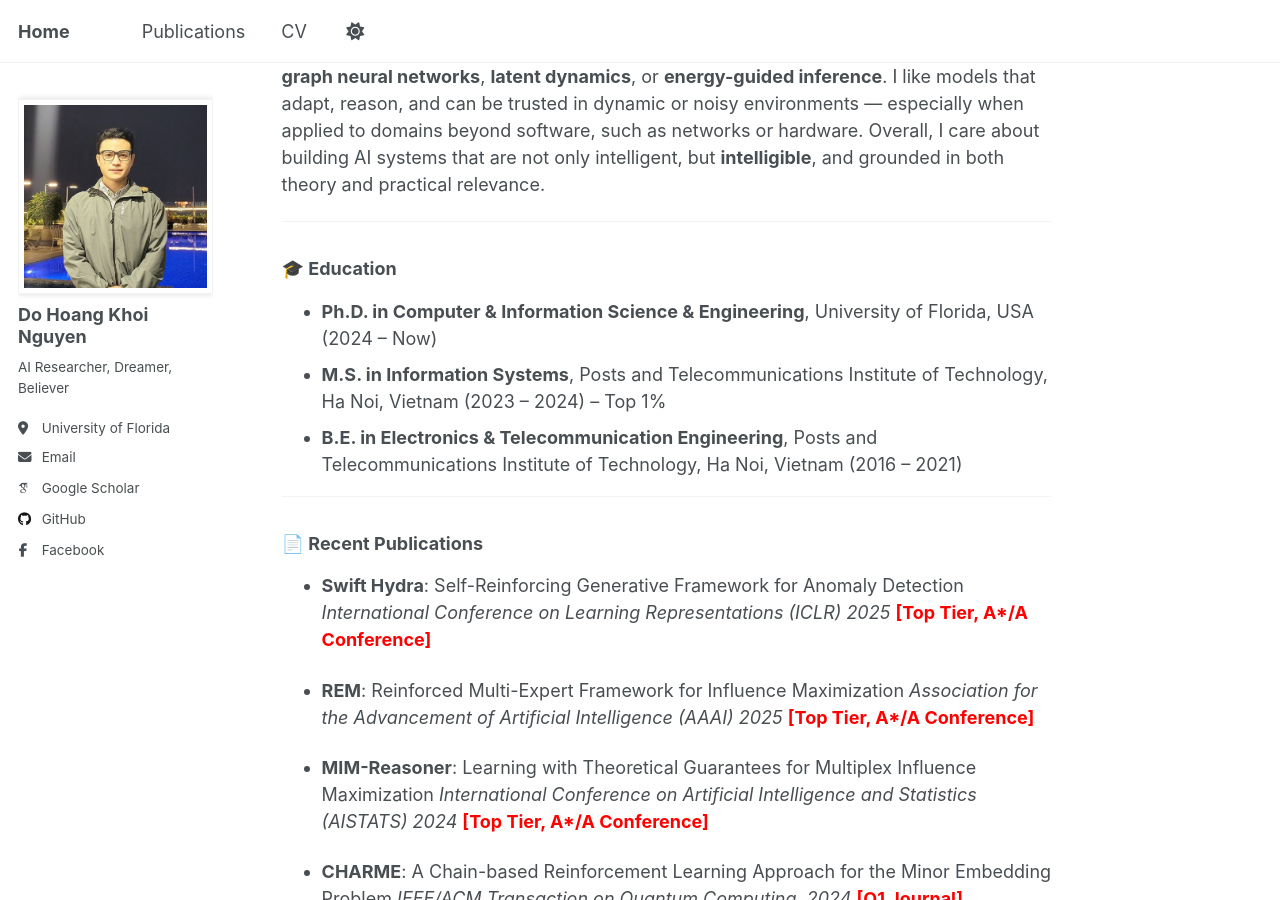
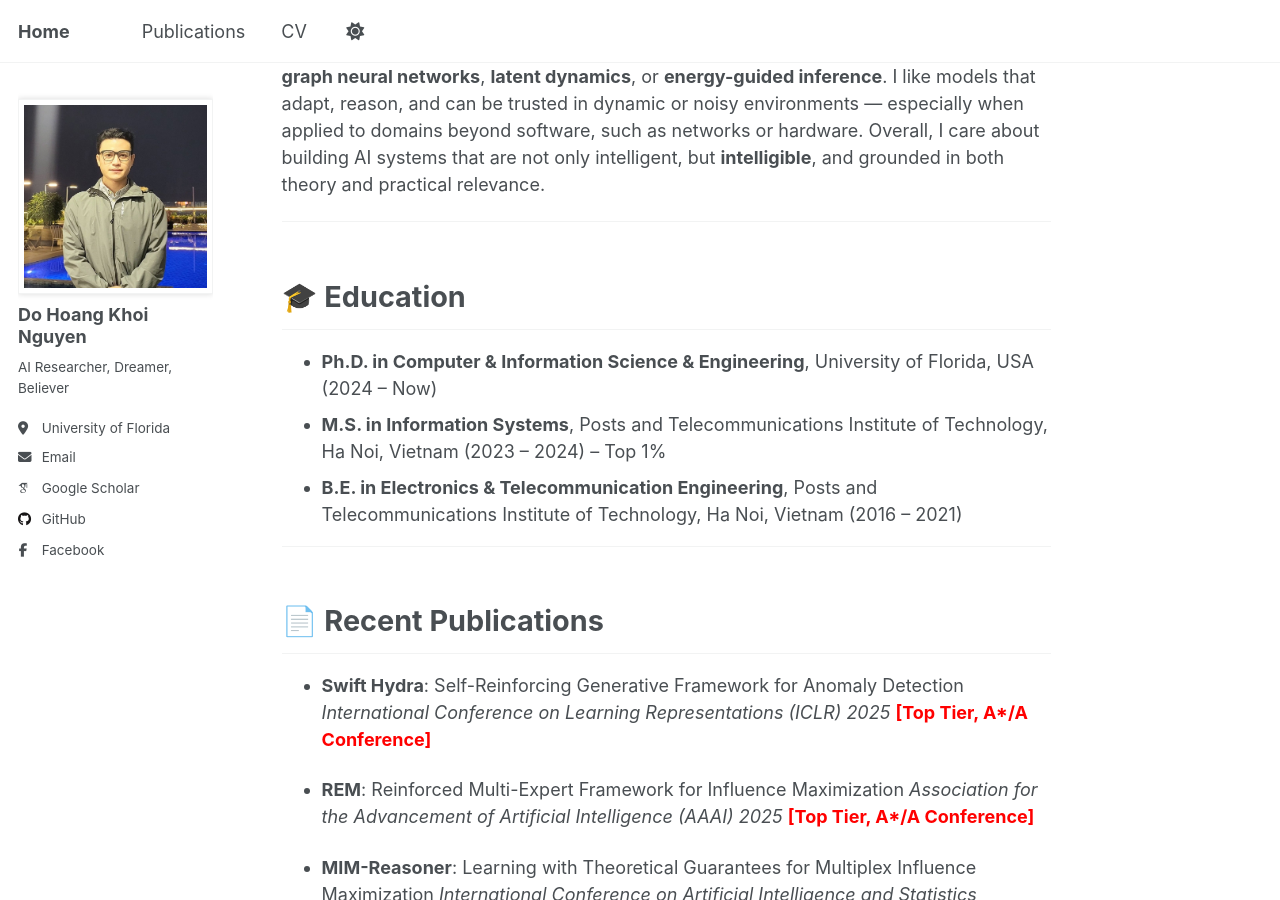
Before and after one commit to nguyendo1801/nguyendo1801.github.io, a Jekyll site: the page built from _pages/about.md, in a window 1280 px wide and 900 px high, scrolled down 480 px. Built offline with Jekyll 4.4.1, drawn with Linux system fonts in a browser that asks for light colours; some web fonts are replaced.

Commit message:
0.0.0.0.3.1

```diff
--- a/_pages/about.md
+++ b/_pages/about.md
@@ -13,15 +13,16 @@ I’m especially drawn to problems that sit at the boundary between learning and
 
 ---
 
-### 🎓 Education
+<h2 style="font-size: 1.6rem; font-weight: bold;">🎓 Education</h2>
+
+
 
 - **Ph.D. in Computer & Information Science & Engineering**, University of Florida, USA (2024 – Now)
 - **M.S. in Information Systems**, Posts and Telecommunications Institute of Technology, Ha Noi, Vietnam (2023 – 2024) – Top 1%
 - **B.E. in Electronics & Telecommunication Engineering**, Posts and Telecommunications Institute of Technology, Ha Noi, Vietnam (2016 – 2021)
 
 ---
-
-### 📄 Recent Publications
+<h2 style="font-size: 1.6rem; font-weight: bold;">📄 Recent Publications</h2>
 
 - **Swift Hydra**: Self-Reinforcing Generative Framework for Anomaly Detection
   *International Conference on Learning Representations (ICLR) 2025* <span style="color:red">**[Top Tier, A*/A Conference]**</span>
@@ -49,8 +50,7 @@ I’m especially drawn to problems that sit at the boundary between learning and
 
 - *See full list at: [Google Scholar](https://scholar.google.com/citations?user=6f9HM24AAAAJ&hl=en)*
 ---
-
-### 💼 Work Experience
+<h2 style="font-size: 1.6rem; font-weight: bold;">💼 Work Experience</h2>
 
 - **Optimization Lab, University of Florida, USA** *(Sep 2022 – Now)*
 
@@ -85,8 +85,8 @@ I’m especially drawn to problems that sit at the boundary between learning and
   * Simulated photonic circuit layouts and topologies.
   * Proposed new architectures for photonic switching using deep learning.
 
+<h2 style="font-size: 1.6rem; font-weight: bold;">👨‍🔬 Past & Current Research Projects</h2>
 
-### 👨‍🔬 Past & Current Research Projects
 
 - **Self-Controlling Photonic Network-on-Chip using Deep Reinforcement Learning**
   Funded by VINIF; designed and trained RL agents to optimize optical switching in on-chip photonic networks.
@@ -103,7 +103,7 @@ I’m especially drawn to problems that sit at the boundary between learning and
 - **Graph Neural Networks for Multiplex Influence Maximization**
   Designed theoretical and scalable models for submodular maximization in multilayer networks.
 
-### 🌐 Media Coverage
+<h2 style="font-size: 1.6rem; font-weight: bold;">🌐 Media Coverage</h2>
 
 - [VnExpress](https://vnexpress.net/tag/do-hoang-khoi-nguyen-1482819)
 - [VietnamNet](https://vietnamnet.vn/giao-su-dai-hoc-stanford-cac-nghien-cuu-toi-uu-hoa-hoc-may-co-tinh-ung-dung-cao-i418679.html)
@@ -113,6 +113,6 @@ I’m especially drawn to problems that sit at the boundary between learning and
 - [Tin Cong Nghe](https://www.tincongnghe.net/t-54224/sinh-vien-nghien-cuu-ai-co-cong-bo-quoc-te.html)
 
 ---
+<h2 style="font-size: 1.6rem; font-weight: bold;">📌 Professional Services</h2>
 
-### 📌 Professional Services
 - **_Conference Reviewer_**: _NeurIPS_ (2025), _AISTATS_ (2024-2025), _ICLR_ (2025), and _AAAI_ (2025).
```
